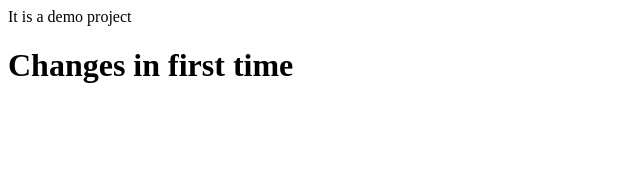
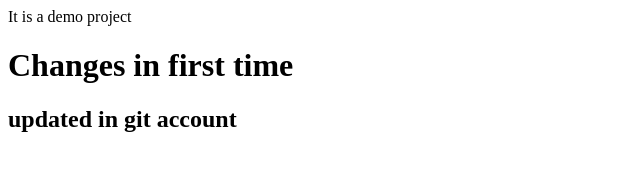
Before and after one commit to darshanjain7/test-new, a plain HTML site: page index.html in a window 1280 px wide. Shown: the whole page, without its empty margins (0-640 px from the left). Drawn offline with Linux system fonts and the light colour scheme.

Commit message:
added h2
edited in git account

```diff
--- a/index.html
+++ b/index.html
@@ -6,5 +6,6 @@
 <body>
 <p>It is a demo project</p>
 <h1>Changes in first time</h1>
+  <h2>updated in git account</h2>
 </body>
 </html>
```
